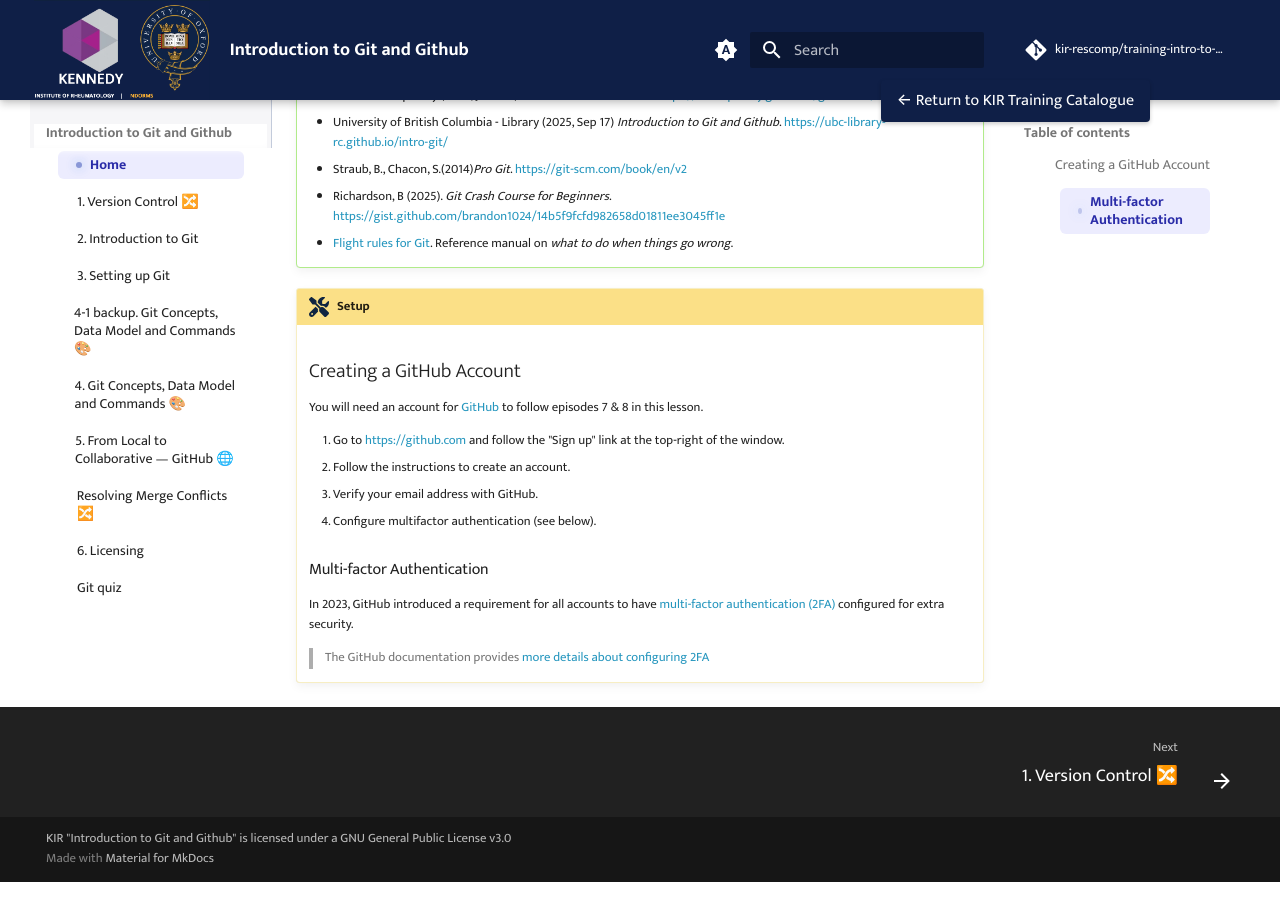
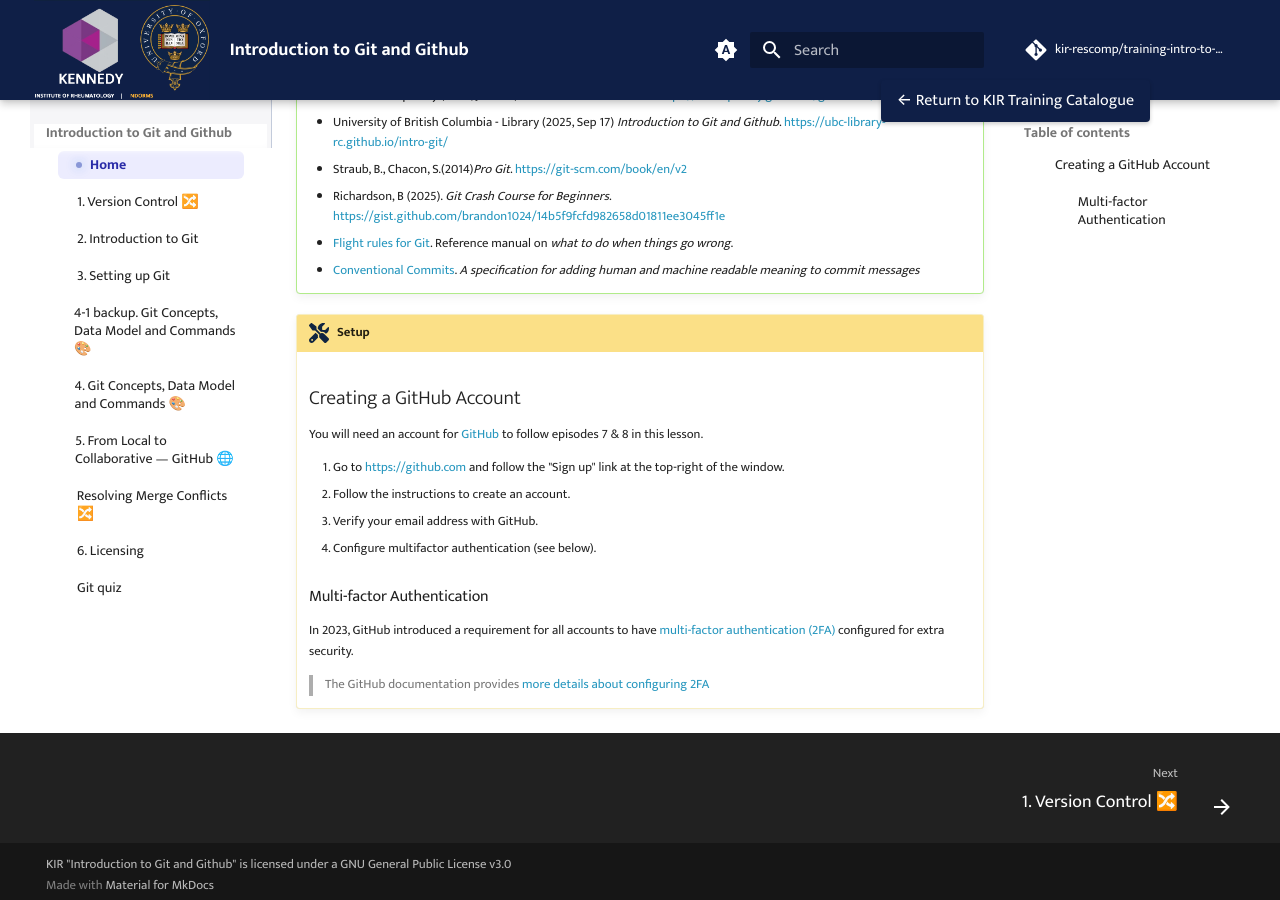
Before and after one commit to kir-rescomp/training-intro-to-git-github, an MkDocs documentation site: the page built from docs/index.md, in a window 1280 px wide and 900 px high, scrolled down 798 px. Built offline with MkDocs 1.6.1 and Material for MkDocs 9.7.7, drawn with Linux system fonts in a browser that asks for light colours; comment, search, counter and statistics services are not loaded.

Commit message:
add a reference on specification for adding human and machine readable meaning to commit messages

```diff
--- a/docs/index.md
+++ b/docs/index.md
@@ -41,6 +41,8 @@
     - Straub, B., Chacon, S.(2014)_Pro Git_. https://git-scm.com/book/en/v2
     - Richardson, B (2025). _Git Crash Course for Beginners_. https://gist.github.com/brandon1024/14b5f9fcfd982658d01811ee3045ff1e
     - [Flight rules for Git](https://github.com/k88hudson/git-flight-rules?tab=readme-ov-file#i-want-to-find-a-string-in-any-commit). Reference manual on *what to do when things go wrong*.
+    - [Conventional Commits](https://www.conventionalcommits.org/en/v1.0.0/). *A specification for adding human and machine readable meaning to commit messages*
+
 
 !!! screwdriver-wrench "Setup"
 
```
